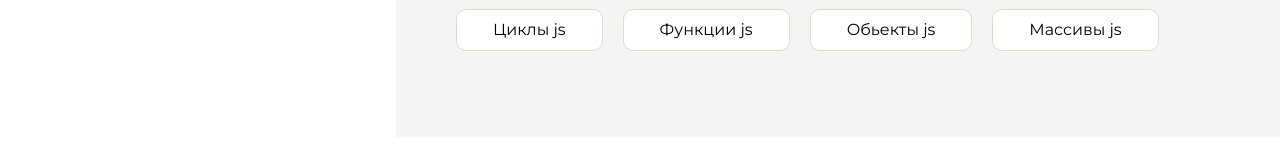
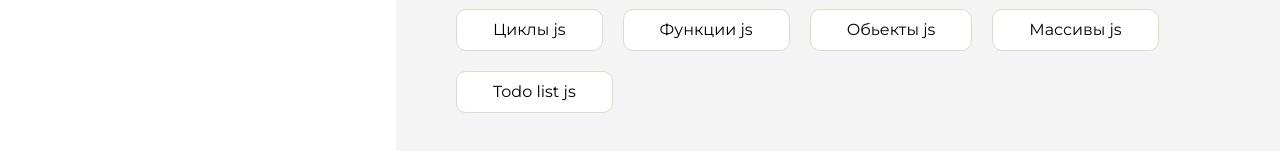
Before and after one commit to nur2282/homework, a plain HTML site: page index.html in a window 1280 px wide. Shown: the part 663-814 px from the top of the page. Drawn offline with Linux system fonts and the light colour scheme.

Commit message:
Update index.html

```diff
--- a/index.html
+++ b/index.html
@@ -164,6 +164,9 @@
                     <li class="content__list-item">
                         <a href="js-6/index.html">Массивы js</a>
                     </li>
+                    <li class="content__list-item">
+                        <a href="Todo List/index.html">Todo list js</a>
+                    </li>
                 </ul>
             </div>
             <div class="content__block hidden" id="diplomBlock">
```
